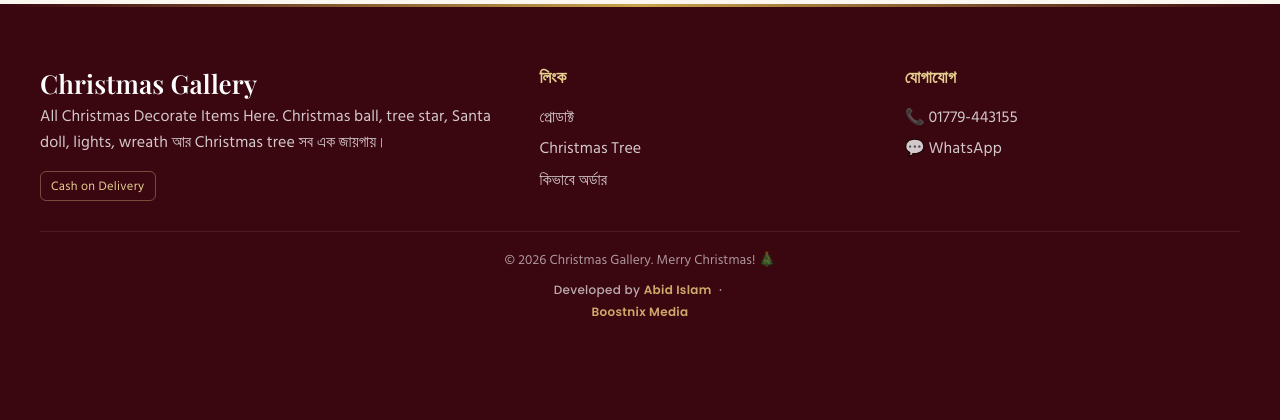
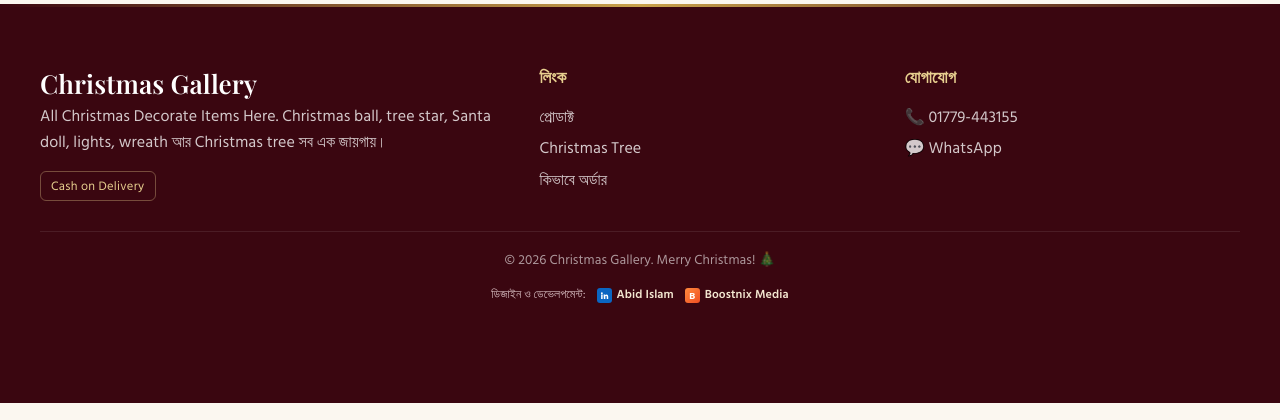
Before and after one commit to abid2929/Christmas-Gallery, a PHP site: page / in a window 1280 px wide. Shown: the part 6047-6467 px from the top of the page. Run offline with PHP 8.4, Linux system fonts and the light colour scheme; some web fonts are replaced.

Commit message:
Footer credit with LinkedIn and Boostnix links

```diff
--- a/index.php
+++ b/index.php
@@ -726,9 +726,6 @@ header .nav{animation:cgDown .7s cubic-bezier(.2,.7,.2,1) both}
 .slide{animation:none!important}
 @media (max-width:760px){.hero .slide-grid .btns{justify-content:flex-start!important}}
 
-.devby{text-align:center;white-space:nowrap;font-size:12px;letter-spacing:.3px;opacity:.85;margin-top:8px;font-family:Poppins,sans-serif}
-.devby b{font-weight:600;color:#e8c77a}.devby span{margin:0 4px}
-.devby a{color:#e8c77a;text-decoration:none;font-weight:600}.devby a:hover{text-decoration:underline}
 
 /* WhatsApp real brand colour everywhere (owner Nov 25) */
 .fab,.fab:hover{background:#25D366!important;color:#fff!important}
@@ -759,6 +756,12 @@ header .nav{animation:cgDown .7s cubic-bezier(.2,.7,.2,1) both}
  .fab{display:none!important}
  body{padding-bottom:calc(66px + env(safe-area-inset-bottom))}
 }
+
+/* developer credit, same as Kazi Office footer */
+.sig{margin:12px auto 0;display:flex;flex-wrap:wrap;align-items:center;justify-content:center;gap:5px 11px;font-size:12px;line-height:1.4;color:#d9bfc3;text-align:center}
+.sig a{display:inline-flex;align-items:center;gap:5px;color:#f3e6d0;font-weight:600;text-decoration:none;transition:color .2s}.sig a:hover{color:#fff;text-decoration:underline}
+.sig .sg-i{width:15px;height:15px;border-radius:3px;display:grid;place-items:center;flex-shrink:0;color:#fff;font:700 9.5px/1 system-ui,sans-serif}
+.sig .sg-li{background:#0a66c2}.sig .sg-bx{background:linear-gradient(135deg,#ff8a3d,#f04e23)}
 </style>
 </head>
 <body>
@@ -924,7 +927,9 @@ $PHIC = '<svg class="ic" viewBox="0 0 24 24" fill="none" stroke="currentColor" s
    <div><?= bi('যোগাযোগ', 'Contact', 'h3') ?><a href="tel:<?= h($tel) ?>" data-contact>📞 <?= h($phone) ?></a><a href="https://wa.me/<?= h($wa) ?>" target="_blank" rel="noopener" data-contact>💬 WhatsApp</a><?php if ($fb): ?><a href="<?= h($fb) ?>" target="_blank" rel="noopener">📘 Facebook</a><?php endif; ?><?php if ($email): ?><a href="mailto:<?= h($email) ?>">✉️ <?= h($email) ?></a><?php endif; ?><?php if ($addr): ?><span style="display:block;padding:3px 0">📍 <?= h($addr) ?></span><?php endif; ?></div>
   </div>
   <div class="copy">© <span id="yr">2026</span> <?= h($store) ?>. Merry Christmas! 🎄</div>
-  <div class="devby">Developed by <b>Abid Islam</b> <span>·</span> <a href="https://boostnixmedia.com" target="_blank" rel="noopener">Boostnix Media</a></div>
+  <div class="sig"><?= bi('ডিজাইন ও ডেভেলপমেন্ট:', 'Designed & developed by') ?>
+   <a href="https://www.linkedin.com/in/abid-islam-a926ab2b5/" target="_blank" rel="noopener author"><span class="sg-i sg-li"><svg width="9" height="9" viewBox="0 0 24 24" fill="currentColor" aria-hidden="true"><path d="M4.98 3.5a2.5 2.5 0 1 1 0 5 2.5 2.5 0 0 1 0-5zM3 9.5h4V21H3zM9.5 9.5h3.8v1.6h.06c.53-1 1.83-2.06 3.77-2.06 4.03 0 4.77 2.65 4.77 6.1V21h-4v-5.1c0-1.22-.02-2.78-1.7-2.78-1.7 0-1.96 1.33-1.96 2.7V21h-4z"/></svg></span>Abid Islam</a>
+   <a href="https://boostnixmedia.com/" target="_blank" rel="noopener"><span class="sg-i sg-bx">B</span>Boostnix Media</a></div>
  </div>
 </footer>
 
```
Also changed, not shown: docs/index.html (+8 -4 lines), README.md.
